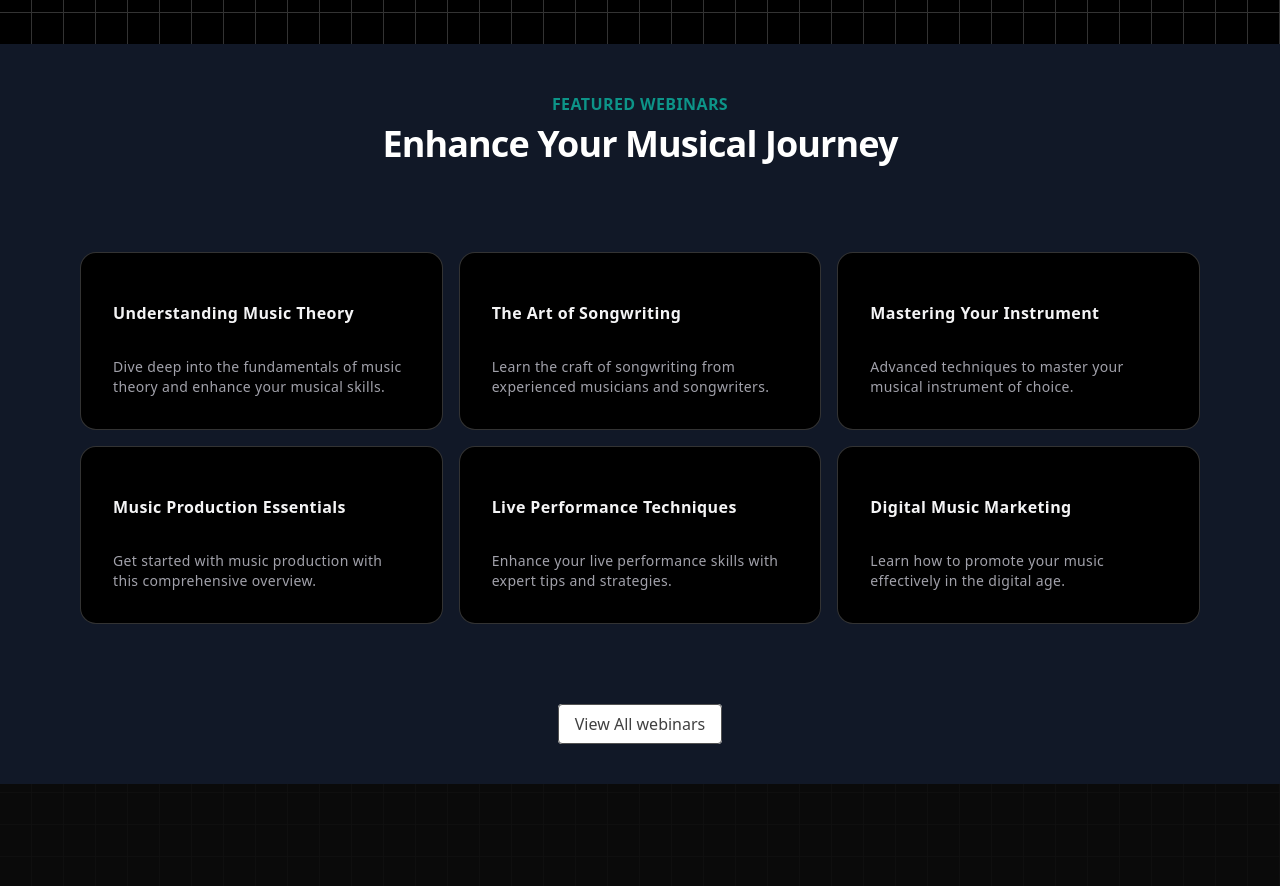
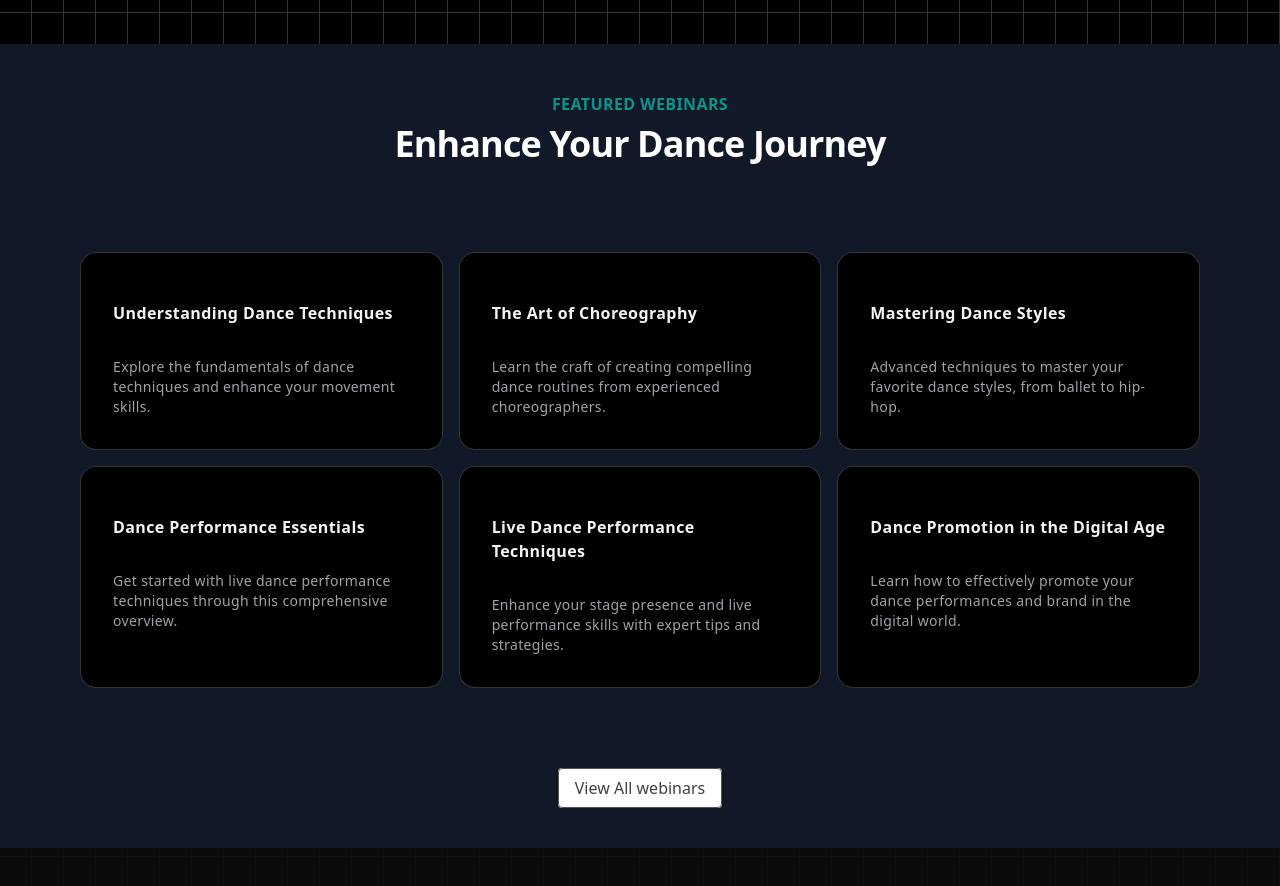
Before and after one commit to Rohithraj16/Dance-class-hub, a Next.js app: page / in a window 1280 px wide. Shown: the part 2440-3326 px from the top of the page. Built offline with nearby package versions, Linux system fonts and the light colour scheme.

Commit message:
upcoming webinars sections completed successfully and small bug also fixed

```diff
--- a/src/components/UpcomingWebinars.tsx
+++ b/src/components/UpcomingWebinars.tsx
@@ -5,46 +5,45 @@ import { HoverEffect } from "./ui/card-hover-effect";
 function UpcomingWebinars() {
 	const featuredWebinars = [
 		{
-			title: "Understanding Music Theory",
+			title: "Understanding Dance Techniques",
 			description:
-				"Dive deep into the fundamentals of music theory and enhance your musical skills.",
-			slug: "understanding-music-theory",
+				"Explore the fundamentals of dance techniques and enhance your movement skills.",
+			slug: "understanding-dance-techniques",
 			isFeatured: true,
 		},
 		{
-			title: "The Art of Songwriting",
+			title: "The Art of Choreography",
 			description:
-				"Learn the craft of songwriting from experienced musicians and songwriters.",
-			slug: "the-art-of-songwriting",
+				"Learn the craft of creating compelling dance routines from experienced choreographers.",
+			slug: "the-art-of-choreography",
 			isFeatured: true,
 		},
 		{
-			title: "Mastering Your Instrument",
+			title: "Mastering Dance Styles",
 			description:
-				"Advanced techniques to master your musical instrument of choice.",
-			slug: "mastering-your-instrument",
+				"Advanced techniques to master your favorite dance styles, from ballet to hip-hop.",
+			slug: "mastering-dance-styles",
 			isFeatured: true,
 		},
 		{
-			title: "Music Production Essentials",
+			title: "Dance Performance Essentials",
 			description:
-				"Get started with music production with this comprehensive overview.",
-			slug: "music-production-essentials",
-			isFeatured: true,
-		},
-		// Added two more webinars
-		{
-			title: "Live Performance Techniques",
-			description:
-				"Enhance your live performance skills with expert tips and strategies.",
-			slug: "live-performance-techniques",
+				"Get started with live dance performance techniques through this comprehensive overview.",
+			slug: "dance-performance-essentials",
 			isFeatured: true,
 		},
 		{
-			title: "Digital Music Marketing",
+			title: "Live Dance Performance Techniques",
 			description:
-				"Learn how to promote your music effectively in the digital age.",
-			slug: "digital-music-marketing",
+				"Enhance your stage presence and live performance skills with expert tips and strategies.",
+			slug: "live-dance-performance-techniques",
+			isFeatured: true,
+		},
+		{
+			title: "Dance Promotion in the Digital Age",
+			description:
+				"Learn how to effectively promote your dance performances and brand in the digital world.",
+			slug: "dance-promotion-in-digital-age",
 			isFeatured: true,
 		},
 	];
@@ -57,7 +56,7 @@ function UpcomingWebinars() {
 						FEATURED WEBINARS
 					</h2>
 					<p className="mt-2 text-3xl leading-8 font-extrabold tracking-tight text-white sm:text-4xl">
-						Enhance Your Musical Journey
+						Enhance Your Dance Journey
 					</p>
 				</div>
 
```
